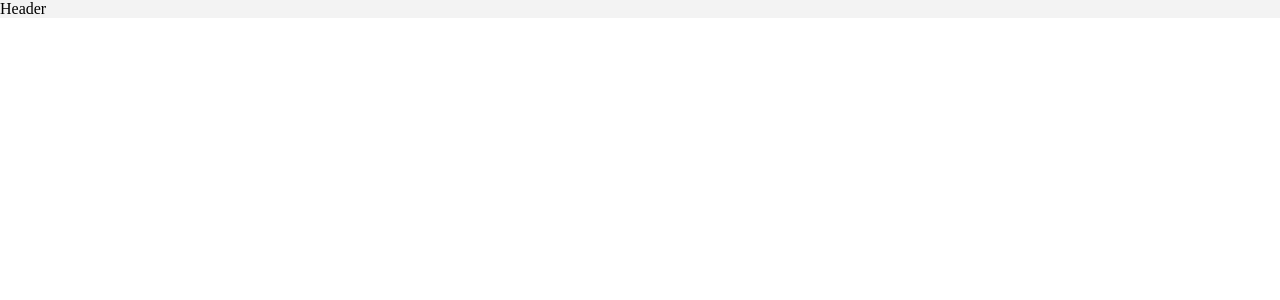
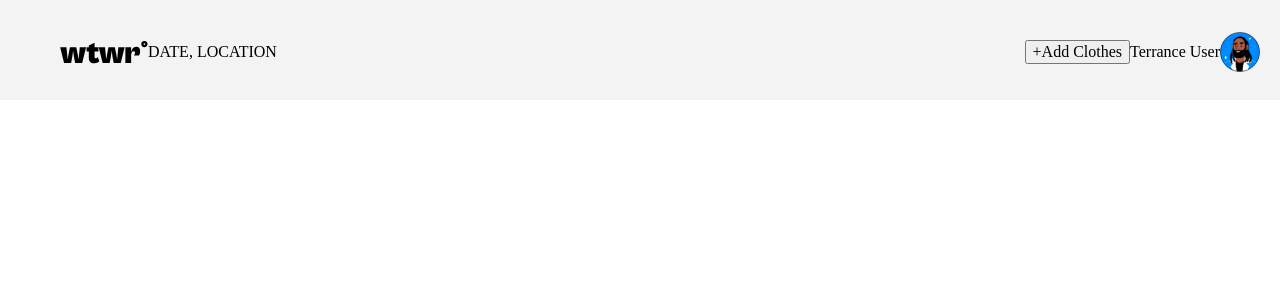
Before and after one commit to mattcontest/se_project_react, a React (Vite) app: page / in a window 1280 px wide. Shown: the top 300 px of the page. Built offline with nearby package versions, Linux system fonts and the light colour scheme.

Commit message:
Implementing Header

```diff
--- a/src/components/App/App.css
+++ b/src/components/App/App.css
@@ -5,5 +5,8 @@
 .page__content {
   max-width: 1360px;
   margin: 0 auto;
-  /* border: solid red; */
+  padding-top: 0 auto;
+  /* //Creating padding to not let elements touch the browser */
+  padding-left: 20px;
+  padding-right: 20px;
 }
--- a/src/components/Header/Header.css
+++ b/src/components/Header/Header.css
@@ -0,0 +1,23 @@
+.header {
+  display: flex;
+  flex-direction: row;
+  align-items: center;
+  padding-top: 32px;
+  padding-left: 40px;
+  padding-bottom: 28px;
+}
+.header__date-and-location {
+  margin: 0;
+}
+.header__username {
+  margin: 0;
+}
+
+.header__add-clothes {
+  margin-left: auto;
+}
+
+.header__user-container {
+  display: flex;
+  align-items: center;
+}
--- a/src/components/Header/Header.jsx
+++ b/src/components/Header/Header.jsx
@@ -1,5 +1,18 @@
+import "./Header.css";
+import logo from "../../assets/logo.svg";
+import avatar from "../../assets/avatar.svg";
 function Header() {
-  return <header>Header</header>;
+  return (
+    <header className="header">
+      <img src={logo} className="header__logo" />
+      <p className="header__date-and-location">DATE, LOCATION</p>
+      <button className="header__add-clothes">+Add Clothes</button>
+      <div className="header__user-container">
+        <p className="header__username">Terrance User</p>
+        <img src={avatar} alt="Terrence" className="header__avatar" />
+      </div>
+    </header>
+  );
 }
 
 export default Header;
```
Also changed, not shown: src/assets/avatar.svg (added), src/assets/logo.svg (added).
